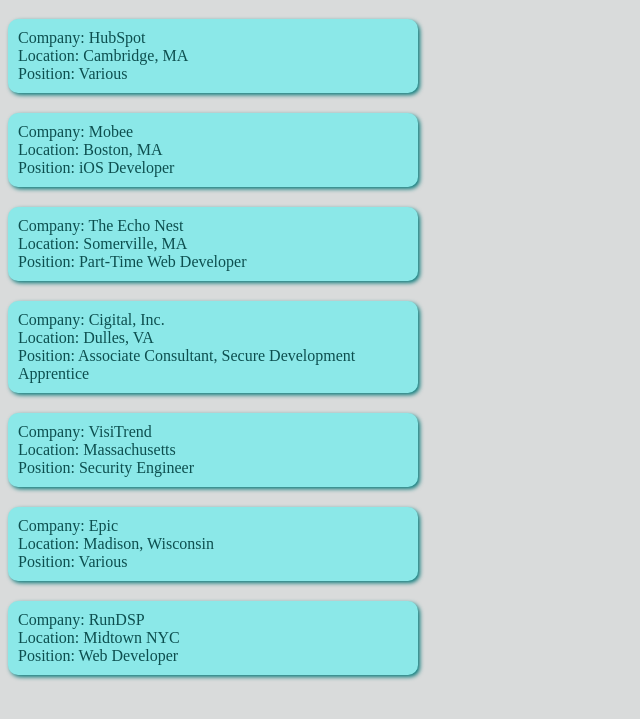
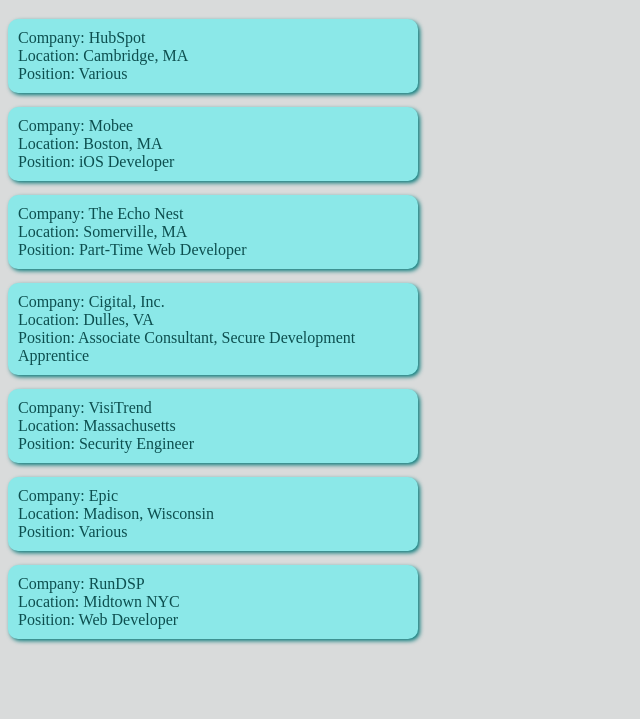
Before and after one commit to tomstrassner/comp20-tstrassner, a plain HTML site: page jobs/jobs.html in a window 1280 px wide. Shown: the part 61-780 px from the top of the page, without its empty margins (0-640 px from the left). Drawn offline with Linux system fonts and the light colour scheme.

Commit message:
adding readme and minor css adjustment

```diff
--- a/jobs/style.css
+++ b/jobs/style.css
@@ -10,7 +10,7 @@
 .job_info {
     background-color: #8BE8E8;
     color: #0D4F4F;
-    margin-bottom: 20px;
+    margin-bottom: 14px;
     width: 400px;
     border-radius: 10px;
     padding-left: 10px;
```
Also changed, not shown: 1 other file.
